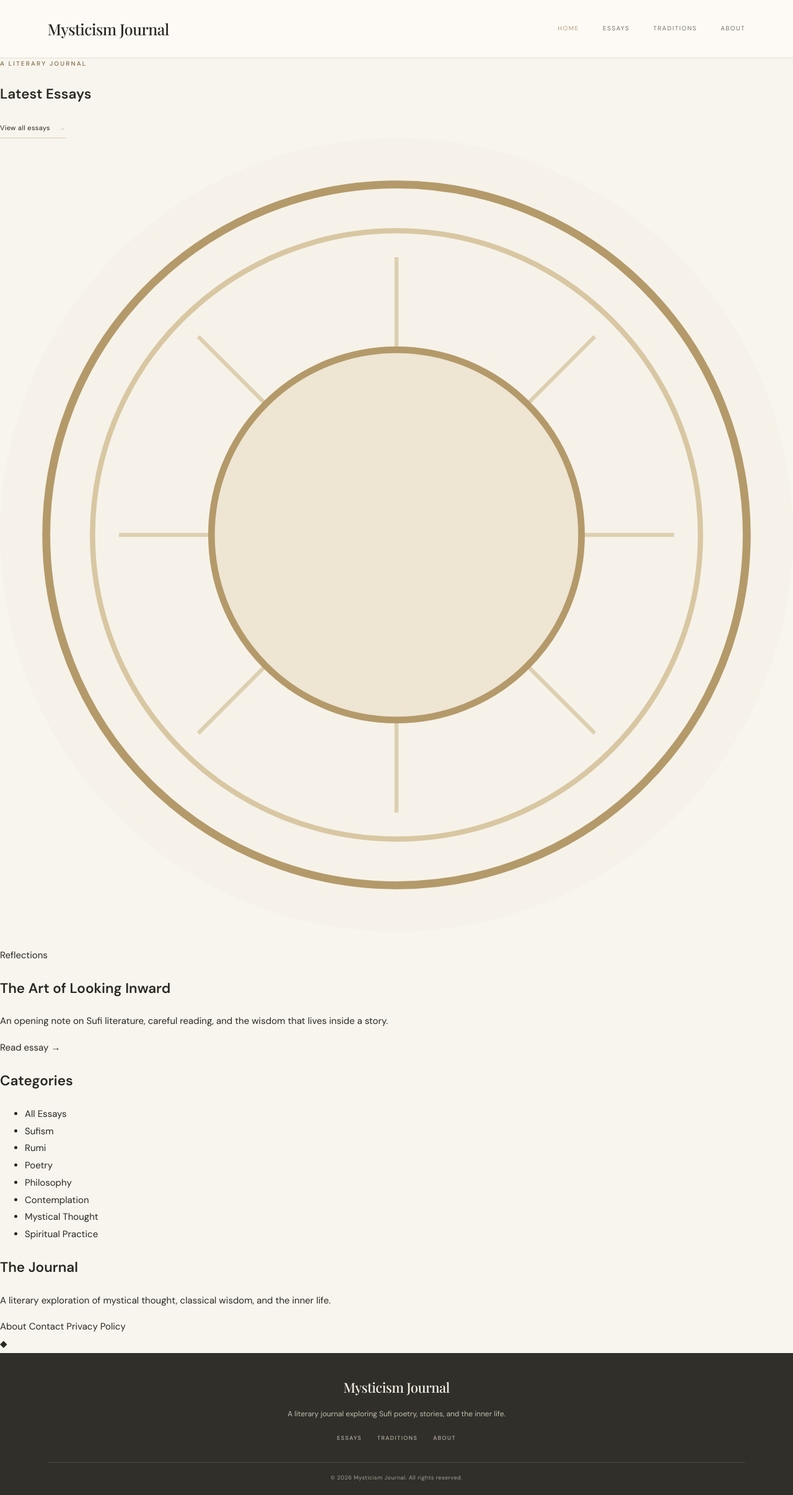
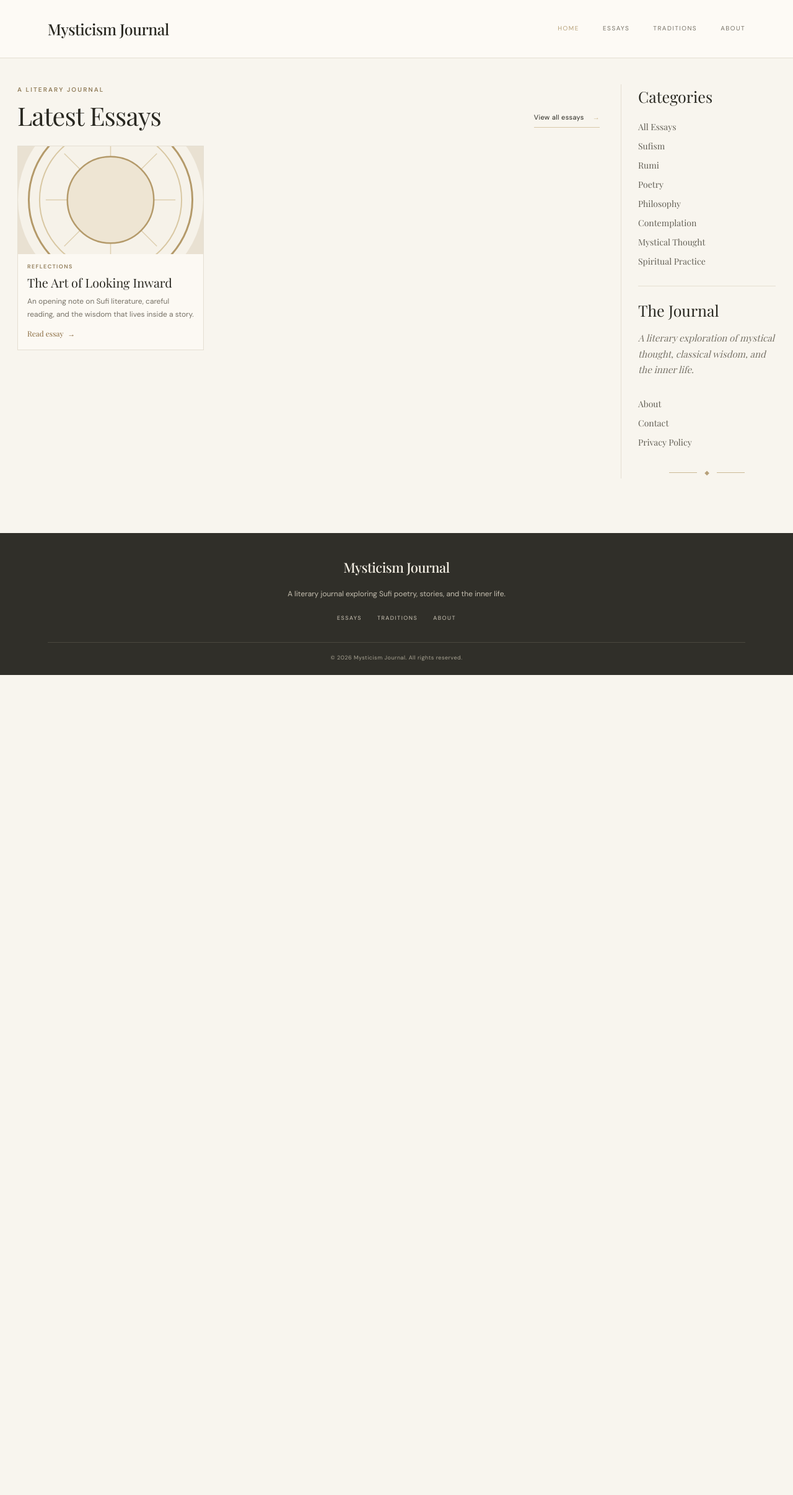
Before and after one commit to newton300/mysticism-journal, a Jekyll site: the page built from index.html, in a window 1280 px wide. Shown: the whole page at 62% size. Built offline with Jekyll 4.4.1, drawn with Linux system fonts in a browser that asks for light colours; some web fonts are replaced; after the commit the page ends 1089 px from its top, so only the background shows below that.

Commit message:
Add responsive three-column essay card grid

```diff
--- a/assets/css/style.css
+++ b/assets/css/style.css
@@ -247,3 +247,74 @@
   }
   .site-nav a:last-child { border-bottom: 0; }
 }
+
+/* Nine-card editorial homepage */
+.journal-home {
+  width: min(100% - 56px, 1450px);
+  margin: 0 auto;
+  padding: 42px 0 88px;
+  display: grid;
+  grid-template-columns: minmax(0, 1fr) 250px;
+  gap: 34px;
+  align-items: start;
+}
+.journal-main { min-width: 0; }
+.journal-heading { display:flex; justify-content:space-between; align-items:end; gap:20px; margin:0 0 24px; }
+.journal-heading .eyebrow { margin-bottom:7px; }
+.journal-heading h1 { margin:0; font:400 clamp(32px,3.2vw,43px)/1.2 var(--serif); letter-spacing:-.8px; }
+.journal-heading > .text-link { margin-bottom:5px; white-space:nowrap; }
+.journal-grid { display:grid; grid-template-columns:repeat(3,minmax(0,1fr)); gap:20px 18px; align-items:stretch; }
+.journal-card { min-width:0; display:flex; flex-direction:column; border:1px solid var(--line); background:rgba(255,253,248,.58); transition:border-color .2s, transform .2s; }
+.journal-card:hover { border-color:#cbb995; transform:translateY(-2px); }
+.journal-card-image { display:block; overflow:hidden; background:#e9e1d2; aspect-ratio: 1.72 / 1; }
+.journal-card-image img { display:block; width:100%; height:100%; object-fit:cover; transition:transform .35s ease; }
+.journal-card:hover .journal-card-image img { transform:scale(1.025); }
+.journal-card-body { display:flex; flex-direction:column; align-items:flex-start; flex:1; padding:14px 15px 16px; }
+.journal-card-category { margin:0 0 6px; color:#927e5b; font-size:9px; line-height:1.5; font-weight:600; text-transform:uppercase; letter-spacing:1.35px; }
+.journal-card h2 { margin:0 0 7px; font:400 clamp(17px,1.55vw,22px)/1.32 var(--serif); }
+.journal-card h2 a:hover { color:#927e5b; }
+.journal-card-excerpt { margin:0 0 12px; color:var(--muted); font-size:12px; line-height:1.7; }
+.journal-card-link { margin-top:auto; color:#87683b; font:400 12px/1.6 var(--serif); }
+.journal-card-link span { margin-left:4px; }
+.journal-sidebar { padding:4px 0 0 27px; border-left:1px solid var(--line); }
+.sidebar-section { padding:0 0 24px; }
+.sidebar-section + .sidebar-section { padding-top:23px; border-top:1px solid var(--line); }
+.sidebar-section h2 { margin:0 0 16px; font:400 25px/1.3 var(--serif); }
+.category-list { display:grid; gap:0; list-style:none; padding:0; margin:0; }
+.category-list a, .sidebar-links a { display:block; padding:5px 0; color:#625f55; font:400 14px/1.5 var(--serif); }
+.category-list a:hover, .sidebar-links a:hover { color:#927e5b; }
+.journal-about p { margin:0; color:var(--muted); font:italic 15px/1.7 var(--serif); }
+.sidebar-links { display:grid; padding-top:2px; }
+.sidebar-ornament { display:flex; align-items:center; justify-content:center; gap:12px; margin:25px 0 0; color:#b7a17a; font-size:10px; }
+.sidebar-ornament span { width:45px; height:1px; background:#cbb995; }
+@media (min-width: 1500px) {
+  .journal-home { grid-template-columns:minmax(0,1fr) 270px; gap:42px; }
+  .journal-grid { gap:24px 22px; }
+  .journal-card-body { padding:16px 18px 18px; }
+}
+@media (max-width: 1050px) {
+  .journal-home { width:min(100% - 42px, 900px); grid-template-columns:minmax(0,1fr) 205px; gap:23px; }
+  .journal-sidebar { padding-left:20px; }
+  .journal-grid { gap:17px 13px; }
+  .journal-card-body { padding:12px; }
+  .journal-card h2 { font-size:19px; }
+}
+@media (max-width: 760px) {
+  .journal-home { width:auto; margin:0; padding:38px 22px 60px; grid-template-columns:1fr; gap:42px; }
+  .journal-grid { grid-template-columns:repeat(2,minmax(0,1fr)); gap:18px; }
+  .journal-sidebar { border-left:0; border-top:1px solid var(--line); padding:25px 0 0; }
+  .category-list { grid-template-columns:repeat(2,minmax(0,1fr)); column-gap:20px; }
+  .journal-heading h1 { font-size:34px; }
+}
+@media (max-width: 520px) {
+  .journal-home { padding:30px 17px 48px; gap:35px; }
+  .journal-heading { align-items:flex-start; }
+  .journal-heading h1 { font-size:31px; }
+  .journal-heading > .text-link { font-size:10px; margin-top:27px; }
+  .journal-grid { grid-template-columns:1fr; gap:20px; }
+  .journal-card-image { aspect-ratio:1.8 / 1; }
+  .journal-card-body { padding:15px 16px 17px; }
+  .journal-card h2 { font-size:23px; }
+  .journal-card-excerpt { font-size:13px; }
+  .journal-card-link { font-size:13px; }
+}
```
